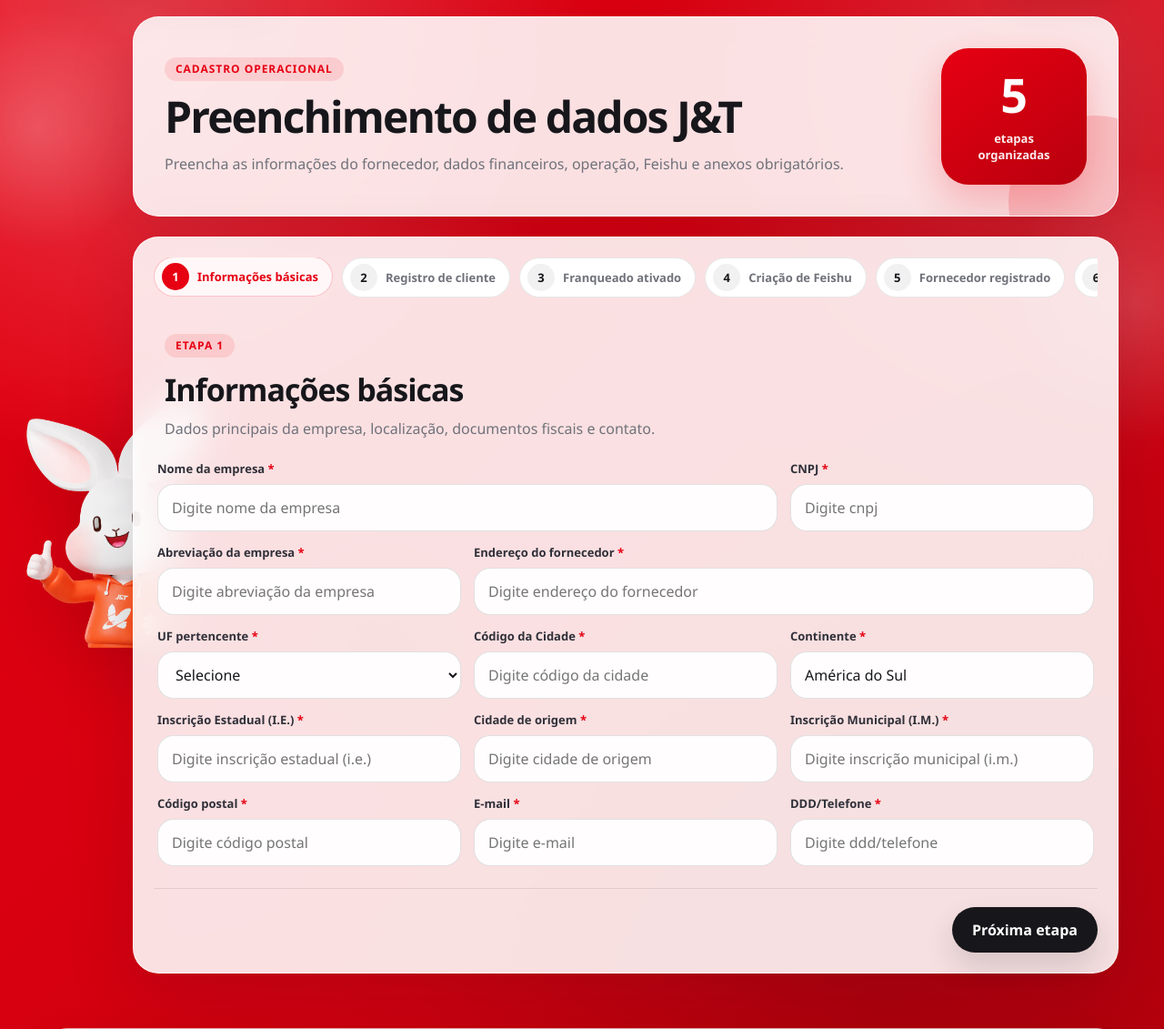
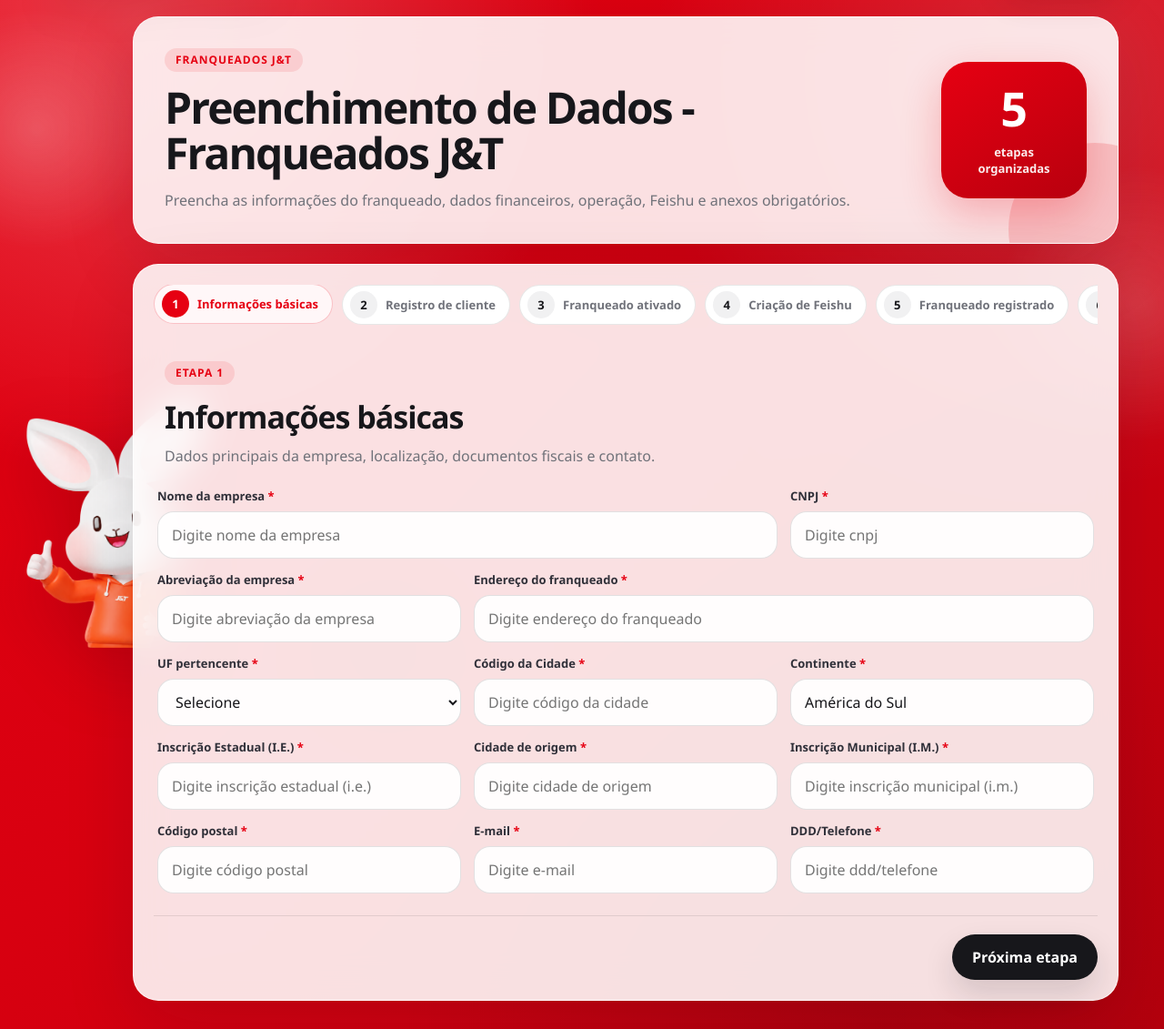
Before and after one commit to DuduSouza10/jt-cadastro-fornecedores, a Flask app: page / in a window 1280 px wide. Shown: the part 88-1219 px from the top of the page at 91% size. Run offline with Flask 3, Linux system fonts and the light colour scheme; some web fonts are replaced.

Commit message:
Updated name and mascot

```diff
--- a/app.py
+++ b/app.py
@@ -40,7 +40,7 @@
 
 load_dotenv()
 
-APP_NAME = "Cadastro de Fornecedores | J&T Express"
+APP_NAME = "Preenchimento de Dados - Franqueados J&T"
 
 BASE_DIR = Path(__file__).resolve().parent
 DATA_DIR = BASE_DIR / "data"
@@ -139,7 +139,7 @@
             },
             {
                 "name": "endereco_fornecedor",
-                "label": "Endereço do fornecedor",
+                "label": "Endereço do franqueado",
                 "type": "text",
                 "required": True,
                 "wide": True,
@@ -315,7 +315,7 @@
     },
     {
         "key": "fornecedor_registrado",
-        "title": "Fornecedor registrado",
+        "title": "Franqueado registrado",
         "description": "Dados bancários, proprietário e chave PIX para registro da empresa.",
         "fields": [
             {
@@ -458,7 +458,7 @@
     encoded_content = base64.b64encode(content.encode("utf-8")).decode("utf-8")
 
     payload = {
-        "message": f"Novo cadastro J&T - {submission['id']}",
+        "message": f"Novo preenchimento de dados J&T - {submission['id']}",
         "content": encoded_content,
         "branch": branch,
     }
@@ -768,7 +768,7 @@
 
     headers = get_export_headers()
 
-    title = "Relatório de Cadastros J&T"
+    title = "Relatório - Preenchimento de Dados - Franqueados J&T"
     if start_date or end_date:
         title += f" | Período: {start_date or 'início'} até {end_date or 'hoje'}"
 
@@ -992,7 +992,7 @@
 
     filename_start = start_date or "inicio"
     filename_end = end_date or "hoje"
-    filename = f"cadastros-jt-{filename_start}-a-{filename_end}.xlsx"
+    filename = f"preenchimento-franqueados-jt-{filename_start}-a-{filename_end}.xlsx"
 
     return send_file(
         output,
--- a/templates/admin.html
+++ b/templates/admin.html
@@ -19,7 +19,7 @@
     <div>
       <span class="eyebrow">Painel administrativo</span>
       <h1>Cadastros enviados</h1>
-      <p>Visualize os fornecedores enviados, copie respostas, baixe anexos e exporte os dados em XLSX por período.</p>
+      <p>Visualize os franqueados enviados, copie respostas, baixe anexos e exporte os dados em XLSX por período.</p>
     </div>
 
     <div class="admin-stats">
--- a/templates/admin_report.html
+++ b/templates/admin_report.html
@@ -17,7 +17,7 @@
 <main class="page report-page">
   <section class="report-cover">
     <span class="eyebrow">Relatório administrativo</span>
-    <h1>Cadastros enviados J&amp;T</h1>
+    <h1>Preenchimento de Dados - Franqueados J&amp;T</h1>
     <p>
       Total no relatório: <strong>{{ total }}</strong> cadastro(s).
       {% if start_date or end_date %}
--- a/templates/index.html
+++ b/templates/index.html
@@ -1,5 +1,5 @@
 {% extends "base.html" %}
-{% block title %}Cadastro de Fornecedor | J&T Express{% endblock %}
+{% block title %}Preenchimento de Dados - Franqueados J&T{% endblock %}
 
 {% block body %}
 <header class="topbar">
@@ -12,9 +12,9 @@
 <main class="page page-form">
   <section class="hero-card reveal">
     <div>
-      <span class="eyebrow">Cadastro operacional</span>
-      <h1>Preenchimento de dados J&amp;T</h1>
-      <p>Preencha as informações do fornecedor, dados financeiros, operação, Feishu e anexos obrigatórios.</p>
+      <span class="eyebrow">Franqueados J&amp;T</span>
+      <h1>Preenchimento de Dados - Franqueados J&amp;T</h1>
+      <p>Preencha as informações do franqueado, dados financeiros, operação, Feishu e anexos obrigatórios.</p>
     </div>
 
     <div class="hero-status">
--- a/templates/success.html
+++ b/templates/success.html
@@ -1,5 +1,5 @@
 {% extends "base.html" %}
-{% block title %}Cadastro enviado | J&T Express{% endblock %}
+{% block title %}Preenchimento enviado | J&T Express{% endblock %}
 
 {% block body %}
 <header class="topbar centered">
@@ -13,7 +13,7 @@
     <div class="success-mark">✓</div>
 
     <span class="eyebrow">Recebido com sucesso</span>
-    <h1>Cadastro enviado</h1>
+    <h1>Preenchimento enviado</h1>
     <p>As informações foram registradas em {{ submission.created_date }} às {{ submission.created_time }}.</p>
 
     <div class="result-meta">
```
Also changed, not shown: README.md, static/images/maomao.png.
